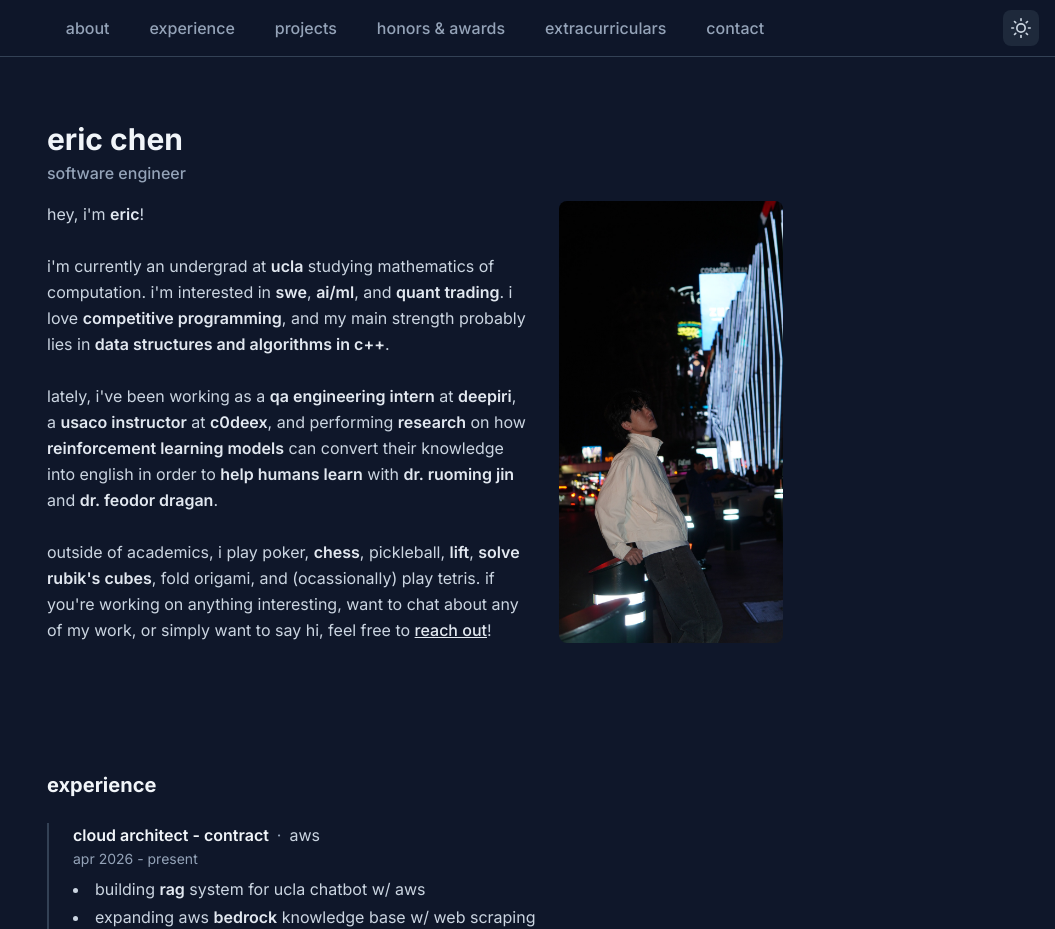
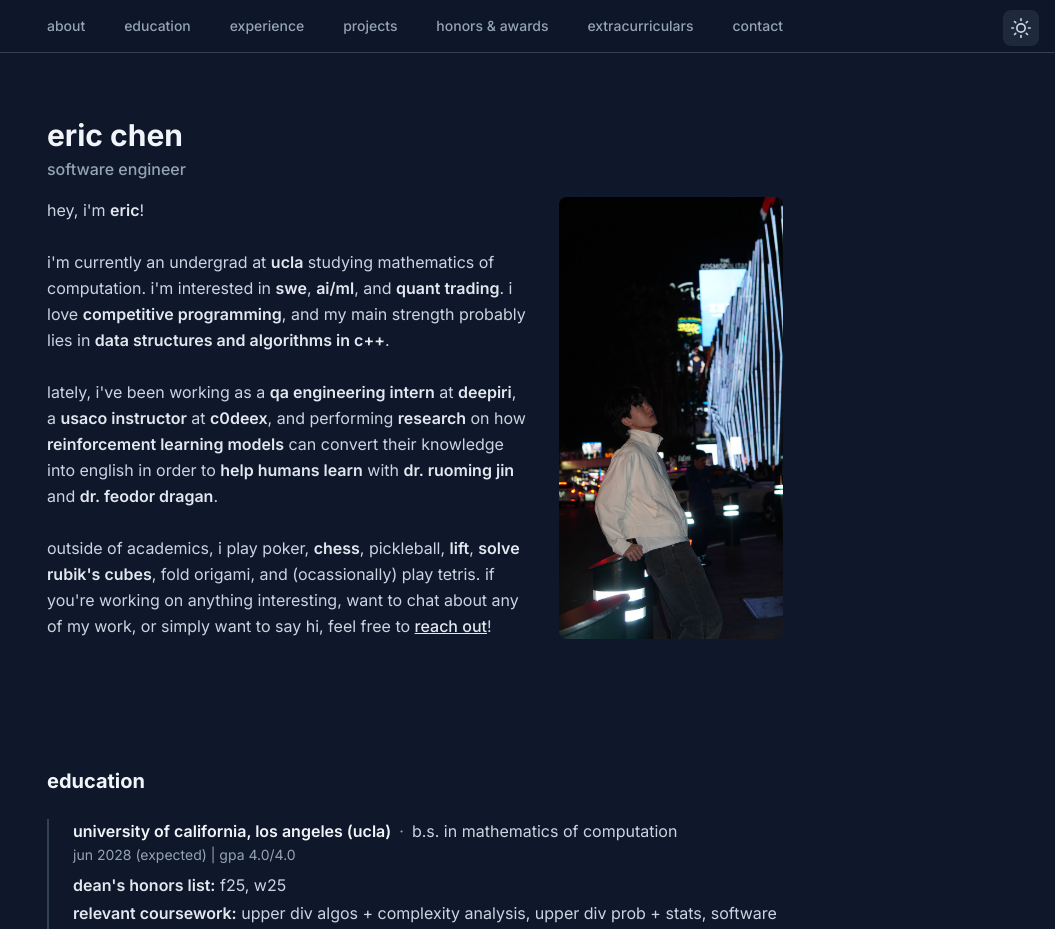
Before and after one commit to ericchen682/personal-portfolio, a React (Vite) app: page / in a window 1280 px wide. Shown: the top 929 px of the page, without its empty margins (225-1280 px from the left). Built offline with nearby package versions, Linux system fonts and the light colour scheme.

Commit message:
Add education section

```diff
--- a/src/App.jsx
+++ b/src/App.jsx
@@ -1,13 +1,14 @@
 import { useState, useEffect } from 'react'
 import Nav from './components/Nav'
 import About from './components/About'
+import Education from './components/Education'
 import Experience from './components/Experience'
 import Projects from './components/Projects'
 import Honors from './components/Honors'
 import Extracurriculars from './components/Extracurriculars'
 import Contact from './components/Contact'
 import ThemeToggle from './components/ThemeToggle'
-import { about, experience, projects, honors, extracurriculars, contact } from './data/portfolio'
+import { about, education, experience, projects, honors, extracurriculars, contact } from './data/portfolio'
 
 export default function App() {
   const [isDark, setIsDark] = useState(() => {
@@ -33,6 +34,7 @@ export default function App() {
       <Nav />
       <main>
         <About data={about} />
+        <Education items={education} />
         <Experience items={experience} />
         <Projects items={projects} />
         <Honors items={honors} />
--- /dev/null
+++ b/src/components/Education.jsx
@@ -0,0 +1,36 @@
+function parseBold(text) {
+  if (typeof text !== 'string') return text;
+  const parts = text.split(/\*\*(.*?)\*\*/g);
+  return parts.map((p, i) =>
+    i % 2 === 1 ? <strong key={i} className="font-semibold text-slate-800 dark:text-slate-200">{p}</strong> : p
+  );
+}
+
+export default function Education({ items }) {
+  return (
+    <section id="education" className="py-12 sm:py-16">
+      <div className="max-w-3xl mx-auto px-4">
+        <h2 className="text-xl font-bold text-slate-900 dark:text-slate-100 mb-6">education</h2>
+        <ul className="space-y-8 list-none">
+          {items.map((item, i) => (
+            <li key={i} className="border-l-2 border-slate-200 dark:border-slate-700 pl-5 sm:pl-6">
+              <div className="flex flex-wrap items-baseline gap-2">
+                <span className="font-semibold text-slate-900 dark:text-slate-100">{parseBold(item.school)}</span>
+                <span className="text-slate-500 dark:text-slate-400">·</span>
+                <span className="text-slate-600 dark:text-slate-300">{parseBold(item.degree)}</span>
+              </div>
+              <p className="text-sm text-slate-500 dark:text-slate-400 mt-0.5">{parseBold(item.dates)}</p>
+              {Array.isArray(item.details) && item.details.length > 0 && (
+                <ul className="mt-2 space-y-1 list-none text-slate-700 dark:text-slate-300 text-sm sm:text-base">
+                  {item.details.map((detail, j) => (
+                    <li key={j}>{parseBold(detail)}</li>
+                  ))}
+                </ul>
+              )}
+            </li>
+          ))}
+        </ul>
+      </div>
+    </section>
+  );
+}
--- a/src/components/Nav.jsx
+++ b/src/components/Nav.jsx
@@ -1,9 +1,10 @@
 const sections = [
   { id: 'about', label: 'about' },
+  { id: 'education', label: 'education' },
   { id: 'experience', label: 'experience' },
   { id: 'projects', label: 'projects' },
-  { id: 'honors', label: 'honors & awards' },
-  { id: 'extracurriculars', label: 'extracurriculars' },
+  { id: 'honors', label: 'honors & awards', compactLabel: 'honors' },
+  { id: 'extracurriculars', label: 'extracurriculars', compactLabel: 'activities' },
   { id: 'contact', label: 'contact' },
 ];
 
@@ -13,14 +14,21 @@ export default function Nav() {
       className="sticky top-0 z-10 bg-slate-50/95 dark:bg-slate-900/95 backdrop-blur border-b border-slate-200 dark:border-slate-700"
       aria-label="Main navigation"
     >
-      <div className="max-w-3xl mx-auto px-4 py-3 flex flex-wrap items-center justify-center gap-4 sm:gap-6 relative">
-        {sections.map(({ id, label }) => (
+      <div className="max-w-3xl mx-auto px-4 py-3 flex flex-nowrap items-center justify-between gap-1 sm:gap-2 md:gap-3 whitespace-nowrap min-w-0">
+        {sections.map(({ id, label, compactLabel }) => (
           <a
             key={id}
             href={`#${id}`}
-            className="text-slate-600 dark:text-slate-400 hover:text-slate-900 dark:hover:text-slate-200 font-medium focus:outline-none focus:ring-2 focus:ring-slate-400 dark:focus:ring-slate-500 focus:ring-offset-2 dark:focus:ring-offset-slate-900 rounded px-2 py-1"
+            className="text-slate-600 dark:text-slate-400 hover:text-slate-900 dark:hover:text-slate-200 text-xs sm:text-sm font-medium focus:outline-none focus:ring-2 focus:ring-slate-400 dark:focus:ring-slate-500 focus:ring-offset-2 dark:focus:ring-offset-slate-900 rounded px-0 py-1 shrink-0"
           >
-            {label}
+            {compactLabel ? (
+              <>
+                <span className="sm:hidden">{compactLabel}</span>
+                <span className="hidden sm:inline">{label}</span>
+              </>
+            ) : (
+              label
+            )}
           </a>
         ))}
       </div>
--- a/src/data/portfolio.js
+++ b/src/data/portfolio.js
@@ -57,6 +57,20 @@ export const experience = [
       'assissted in development of website w/ **200+ concurrent users** during contest times',
       'physically set up **home server** + dealt w/ **hardware upkeep** + **ip routing**',
       'set up email system w/ **postfix** + **dovecot**, serviced ~20 people'
+    ],
+  },
+];
+
+
+export const education = [
+  {
+    school: 'university of california, los angeles (ucla)',
+    degree: 'b.s. in mathematics of computation',
+    dates: 'jun 2028 (expected) | gpa 4.0/4.0',
+    details: [
+      '**dean\'s honors list:** f25, w25',
+      '**relevant coursework:** upper div algos + complexity analysis, upper div prob + stats, software construction, computer organization, dsa, linalg, discrete math, multivar calc',
+      '**activities:** aws cloud club, glitch, acm ai, aca'
     ],
   },
 ];
```
